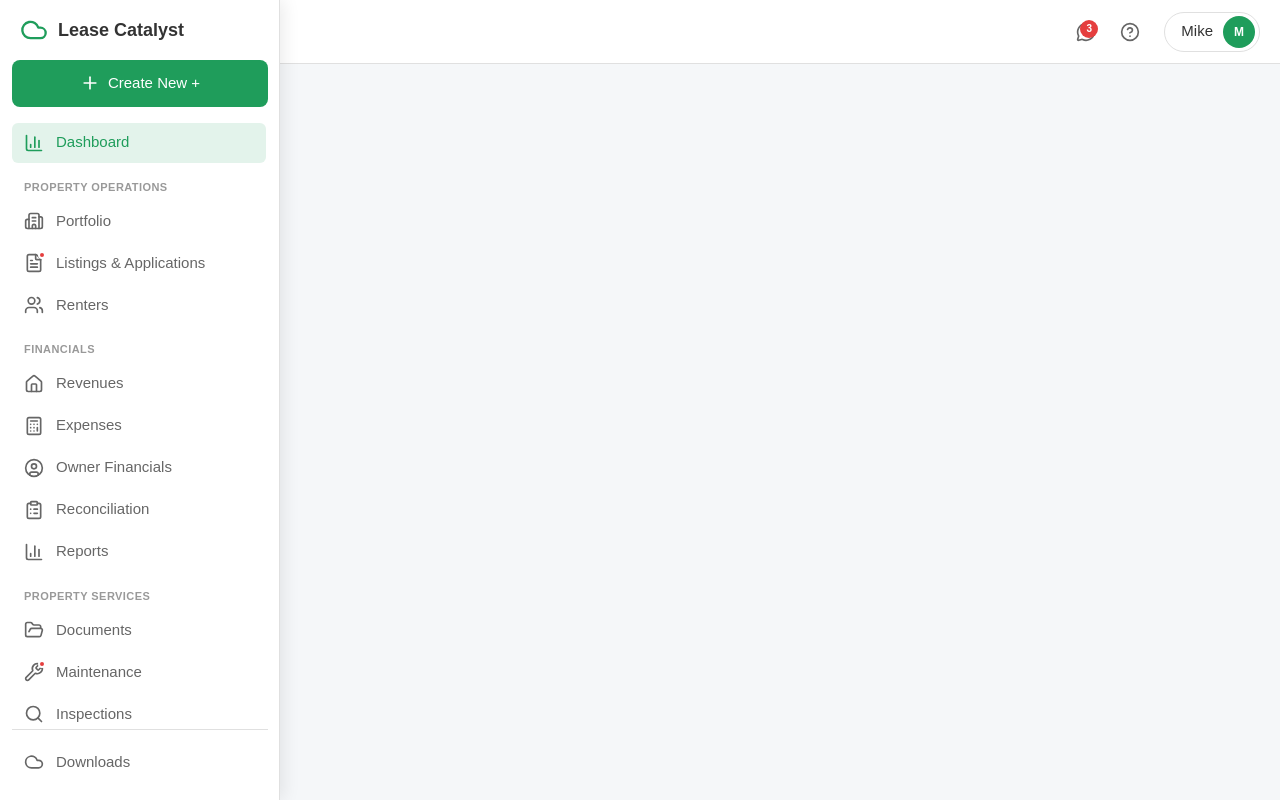
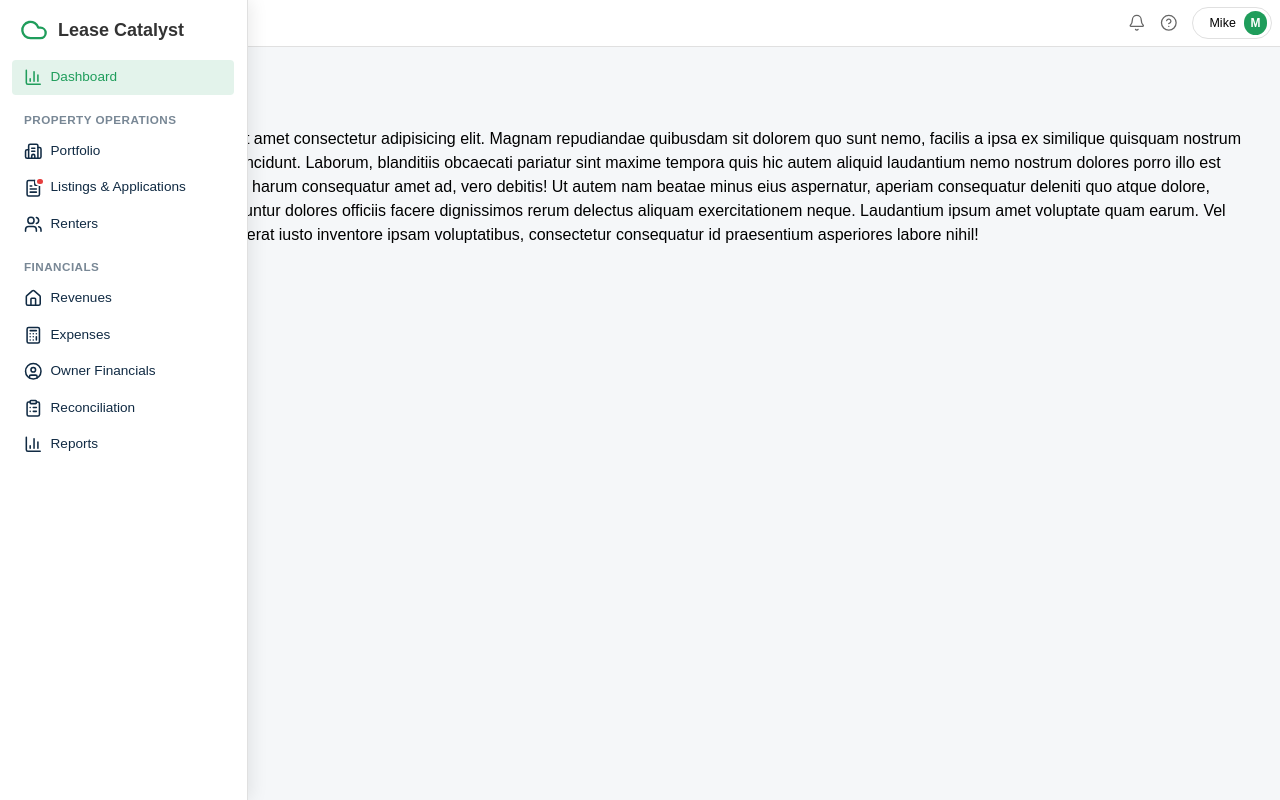
Before and after one commit to PRETHIVEE/lease-catalyst-ui, a React (Vite) app: page /dashboard in a window 1280 px wide. Built offline with nearby package versions, Linux system fonts and the light colour scheme.

Commit message:
Sidebar and header layout fixes completed

```diff
--- a/src/apps/dashboard/Dashboard.tsx
+++ b/src/apps/dashboard/Dashboard.tsx
@@ -1,5 +1,23 @@
 const Dashboard = () => {
-  return <div>Dashboard Page</div>;
+  return (
+    <div>
+      <p className="my-4">Dashboard Page</p>
+      <p>
+        Lorem, ipsum dolor sit amet consectetur adipisicing elit. Magnam
+        repudiandae quibusdam sit dolorem quo sunt nemo, facilis a ipsa ex
+        similique quisquam nostrum asperiores provident incidunt. Laborum,
+        blanditiis obcaecati pariatur sint maxime tempora quis hic autem aliquid
+        laudantium nemo nostrum dolores porro illo est magnam maiores rem harum
+        consequatur amet ad, vero debitis! Ut autem nam beatae minus eius
+        aspernatur, aperiam consequatur deleniti quo atque dolore, architecto et
+        consequuntur dolores officiis facere dignissimos rerum delectus aliquam
+        exercitationem neque. Laudantium ipsum amet voluptate quam earum. Vel
+        neque magni aut, quaerat iusto inventore ipsam voluptatibus, consectetur
+        consequatur id praesentium asperiores labore nihil!
+      </p>
+      <p className="my-4">Dashboard Page</p>
+    </div>
+  );
 };
 
 export default Dashboard;
--- a/src/index.css
+++ b/src/index.css
@@ -266,7 +266,6 @@ code {
 @import "shadcn/tailwind.css";
 @import "@fontsource-variable/geist";
 
-
 @custom-variant dark (&:is(.dark *));
 
 @theme inline {
@@ -321,6 +320,7 @@ code {
   --secondary-foreground: black;
 
   --main-theme: #1f9d5b;
+  /* --main-theme: #42a541; */
   --main-dark1: #23303a;
 
   --muted: #f3f4f6;
--- a/src/layout/main-layout/MainLayout.scss
+++ b/src/layout/main-layout/MainLayout.scss
@@ -1,7 +1,7 @@
 .main-layout {
-  --sidebar-width-collapsed: 4.5rem;
-  --sidebar-width-expanded: 17.5rem;
-  --header-height: 4rem;
+  --sidebar-width-collapsed: 4.25rem;
+  --sidebar-width-expanded: 15.5rem;
+  // --header-height: 4rem;
   --layout-bg: #f5f7f9;
   --layout-surface: #ffffff;
   --layout-border: #e0e0e0;
--- a/src/layout/main-layout/components/Header.tsx
+++ b/src/layout/main-layout/components/Header.tsx
@@ -1,6 +1,6 @@
 import { cn } from "@/lib/utils";
 import type { ReactNode } from "react";
-import { Bell, HelpCircle, Menu, MessageCircle, Search } from "lucide-react";
+import { Bell, HelpCircle, Menu, Search } from "lucide-react";
 import { useLayoutStore } from "../store/layoutStore";
 
 type IconButtonProps = {
@@ -22,7 +22,7 @@ function HeaderIconButton({
       onClick={onClick}
       aria-label={label}
       className={cn(
-        "flex size-[2.25rem] items-center justify-center rounded-md text-[#666666] transition-colors hover:bg-[#f3f4f6] hover:text-[#333333]",
+        "flex size-[2rem] items-center justify-center rounded-md text-[#666666] transition-colors hover:bg-[#f3f4f6] hover:text-[#333333] cursor-pointer",
         className
       )}
     >
@@ -31,24 +31,12 @@ function HeaderIconButton({
   );
 }
 
-function Badge({ count, className }: { count: number; className?: string }) {
-  return (
-    <span
-      className={cn(
-        "absolute -top-0.5 -right-0.5 flex min-w-[1.125rem] h-[1.125rem] items-center justify-center rounded-full bg-[#e53e3e] px-0.5 text-[0.625rem] font-semibold leading-none text-white",
-        className
-      )}
-    >
-      {count > 99 ? "99+" : count}
-    </span>
-  );
-}
-
 export default function Header() {
   const { toggleSidebarPinned, isSidebarPinned } = useLayoutStore();
 
   return (
-    <header className="flex h-[var(--header-height,4rem)] shrink-0 items-center justify-between border-b border-[#e0e0e0] bg-white px-[1.25rem]">
+    // <header className="flex h-[var(--header-height,2rem)] shrink-0 items-center justify-between border-b border-[#e0e0e0] bg-white px-[1.25rem]">
+    <header className="px-2 py-1.75 flex justify-between bg-white border-b border-[#e0e0e0]">
       <div className="flex items-center gap-[0.25rem]">
         <HeaderIconButton
           label={isSidebarPinned ? "Unpin navigation" : "Pin navigation open"}
@@ -57,40 +45,34 @@ export default function Header() {
             isSidebarPinned && "text-main-theme bg-[rgba(31,157,91,0.1)]"
           )}
         >
-          <Menu className="size-[1.25rem]" aria-hidden />
+          <Menu className="size-[1.1rem]" strokeWidth={1.75} aria-hidden />
         </HeaderIconButton>
 
-        <HeaderIconButton label="Notifications">
-          <span className="relative">
-            <Bell className="size-[1.25rem]" aria-hidden />
-            <Badge count={35} />
-          </span>
-        </HeaderIconButton>
-
-        <HeaderIconButton label="Search">
-          <Search className="size-[1.25rem]" aria-hidden />
+        <HeaderIconButton label="Help">
+          <Search className="size-[1.1rem]" strokeWidth={1.75} aria-hidden />
         </HeaderIconButton>
       </div>
 
-      <div className="flex items-center gap-[0.5rem]">
-        <HeaderIconButton label="Messages">
-          <span className="relative">
-            <MessageCircle className="size-[1.25rem]" aria-hidden />
-            <Badge count={3} />
-          </span>
+      <div className="flex items-center gap-[0rem]">
+        <HeaderIconButton label="Help">
+          <Bell className="size-[1.1rem]" strokeWidth={1.75} aria-hidden />
         </HeaderIconButton>
 
         <HeaderIconButton label="Help">
-          <HelpCircle className="size-[1.25rem]" aria-hidden />
+          <HelpCircle
+            className="size-[1.1rem]"
+            strokeWidth={1.75}
+            aria-hidden
+          />
         </HeaderIconButton>
 
         <button
           type="button"
-          className="ml-[0.5rem] flex h-[2.5rem] items-center gap-[0.625rem] rounded-full border border-[#e0e0e0] bg-white py-[0.25rem] pl-[1rem] pr-[0.25rem] text-[0.9375rem] font-medium text-[#333333] transition-colors hover:bg-[#f9fafb]"
+          className="ml-[0.5rem] flex h-[2rem] items-center gap-[0.5rem] rounded-full border border-[#e0e0e0]  py-[0.25rem] pl-[1rem] pr-[0.25rem] text-[0.78rem]"
           aria-label="User menu"
         >
           <span>Mike</span>
-          <span className="flex size-[2rem] items-center justify-center overflow-hidden rounded-full bg-main-theme text-[0.75rem] font-semibold text-white">
+          <span className="flex size-[1.45rem] items-center justify-center overflow-hidden rounded-full bg-main-theme text-[0.75rem] font-semibold text-white">
             M
           </span>
         </button>
--- a/src/layout/main-layout/components/Sidebar.scss
+++ b/src/layout/main-layout/components/Sidebar.scss
@@ -18,9 +18,7 @@
     background-color: var(--layout-surface, #ffffff);
     border-right: 0.0625rem solid var(--layout-border, #e0e0e0);
     overflow: hidden;
-    transition:
-      width 0.3s ease-in-out,
-      box-shadow 0.3s ease-in-out;
+    transition: width 0.3s ease-in-out, box-shadow 0.3s ease-in-out;
   }
 
   // Hover overlay: panel grows over content; shell width stays fixed in flex
@@ -36,6 +34,7 @@
   &--pinned &__panel {
     width: 100%;
     border-right: none;
+    border-right: 0.0625rem solid var(--layout-border, #e0e0e0);
   }
 
   &--pin-closing:not(&--pinned) &__panel {
@@ -49,6 +48,7 @@
     width: 100%;
     box-sizing: border-box;
     padding: 1rem 0.75rem;
+    // border: 2px solid red;
   }
 
   &--expanded &__inner,
@@ -85,9 +85,7 @@
     opacity: 0;
     max-width: 0;
     overflow: hidden;
-    transition:
-      opacity 0.25s ease,
-      max-width 0.3s ease;
+    transition: opacity 0.25s ease, max-width 0.3s ease;
   }
 
   &--expanded &__brand-text {
@@ -95,42 +93,17 @@
     max-width: 12rem;
   }
 
-  &__create-btn {
-    display: flex;
-    align-items: center;
-    justify-content: center;
-    gap: 0.5rem;
-    width: 100%;
-    margin-bottom: 1rem;
-    padding: 0.75rem;
-    border: none;
-    border-radius: 0.5rem;
-    background-color: var(--layout-brand);
-    color: #ffffff;
-    font-size: 0.9375rem;
-    font-weight: 500;
-    cursor: pointer;
-    white-space: nowrap;
-    transition: background-color 0.2s ease;
+  // &__create-label {
+  //   opacity: 0;
+  //   max-width: 0;
+  //   overflow: hidden;
+  //   transition: opacity 0.25s ease, max-width 0.3s ease;
+  // }
 
-    &:hover {
-      filter: brightness(0.95);
-    }
-  }
-
-  &__create-label {
-    opacity: 0;
-    max-width: 0;
-    overflow: hidden;
-    transition:
-      opacity 0.25s ease,
-      max-width 0.3s ease;
-  }
-
-  &--expanded &__create-label {
-    opacity: 1;
-    max-width: 10rem;
-  }
+  // &--expanded &__create-label {
+  //   opacity: 1;
+  //   max-width: 10rem;
+  // }
 
   &__nav {
     flex: 1;
@@ -156,18 +129,17 @@
 
   &__group-title {
     padding: 0.5rem 0.75rem 0.375rem;
-    font-size: 0.6875rem;
+    font-size: 0.73rem;
     font-weight: 600;
     letter-spacing: 0.04em;
     text-transform: uppercase;
-    color: var(--layout-text-subtle);
+    // color: var(--layout-text-subtle);
+    color: #102a4390;
     white-space: nowrap;
     opacity: 0;
     max-height: 0;
     overflow: hidden;
-    transition:
-      opacity 0.2s ease,
-      max-height 0.3s ease;
+    transition: opacity 0.2s ease, max-height 0.3s ease;
   }
 
   &--expanded &__group-title {
@@ -179,17 +151,16 @@
     position: relative;
     display: flex;
     align-items: center;
-    gap: 0.75rem;
-    padding: 0.625rem 0.75rem;
+    // gap: 0.75rem;
+    padding: 0.5rem 0.75rem;
     margin-bottom: 0.125rem;
-    border-radius: 0.375rem;
-    color: var(--layout-text-muted);
+    border-radius: 0.25rem;
+    // color: var(--layout-text-muted);
+    color: #102a43;
     text-decoration: none;
-    font-size: 0.9375rem;
+    // font-size: 0.9375rem;
     line-height: 1.25;
-    transition:
-      background-color 0.15s ease,
-      color 0.15s ease;
+    transition: background-color 0.15s ease, color 0.15s ease;
 
     &:hover {
       background-color: rgba(31, 157, 91, 0.08);
@@ -209,13 +180,15 @@
     display: flex;
     align-items: center;
     justify-content: center;
-    width: 1.25rem;
-    height: 1.25rem;
+    // width: 1.1rem;
+    // height: 1.1rem;
+    // border: 1px solid red;
   }
 
   &__link-icon {
-    width: 1.25rem;
-    height: 1.25rem;
+    width: 1.16rem;
+    height: 1.16rem;
+    // border: 1px solid blue;
   }
 
   &__link-label {
@@ -223,22 +196,22 @@
     opacity: 0;
     max-width: 0;
     overflow: hidden;
-    transition:
-      opacity 0.25s ease,
-      max-width 0.3s ease;
+    transition: opacity 0.25s ease, max-width 0.3s ease;
+    font-size: 0.85rem;
   }
 
   &--expanded &__link-label {
     opacity: 1;
     max-width: 12rem;
+    margin-left: 0.5rem;
   }
 
   &__notification-dot {
     position: absolute;
     top: -0.125rem;
     right: -0.125rem;
-    width: 0.5rem;
-    height: 0.5rem;
+    width: 0.6rem;
+    height: 0.6rem;
     border-radius: 50%;
     background-color: #e53e3e;
     border: 0.125rem solid #ffffff;
@@ -257,14 +230,14 @@
     padding-right: 0.5rem;
   }
 
-  &:not(.sidebar--expanded) &__create-btn,
-  &--pin-closing:not(&--pinned) &__create-btn {
-    width: 2.5rem;
-    height: 2.5rem;
-    margin-left: auto;
-    margin-right: auto;
-    padding: 0;
-  }
+  // &:not(.sidebar--expanded) &__create-btn,
+  // &--pin-closing:not(&--pinned) &__create-btn {
+  //   width: 2.5rem;
+  //   height: 2.5rem;
+  //   margin-left: auto;
+  //   margin-right: auto;
+  //   padding: 0;
+  // }
 
   &:not(.sidebar--expanded) &__brand,
   &--pin-closing:not(&--pinned) &__brand {
@@ -274,7 +247,7 @@
   }
 
   &--pin-closing:not(&--pinned) &__brand-text,
-  &--pin-closing:not(&--pinned) &__create-label,
+  // &--pin-closing:not(&--pinned) &__create-label,
   &--pin-closing:not(&--pinned) &__link-label,
   &--pin-closing:not(&--pinned) &__group-title {
     opacity: 0;
--- a/src/layout/main-layout/components/Sidebar.tsx
+++ b/src/layout/main-layout/components/Sidebar.tsx
@@ -21,7 +21,10 @@ function SidebarNavLink({ item }: { item: NavItem }) {
       <span className="sidebar__link-icon-wrap">
         <item.icon className="sidebar__link-icon" aria-hidden />
         {item.hasNotification && (
-          <span className="sidebar__notification-dot" aria-label="New updates" />
+          <span
+            className="sidebar__notification-dot"
+            aria-label="New updates"
+          />
         )}
       </span>
       <span className="sidebar__link-label">{item.label}</span>
@@ -36,8 +39,7 @@ export default function Sidebar() {
     isSidebarHovered,
     setSidebarHovered,
   } = useLayoutStore();
-  const isExpanded =
-    isSidebarPinned || isSidebarHovered || isSidebarPinClosing;
+  const isExpanded = isSidebarPinned || isSidebarHovered || isSidebarPinClosing;
   const isHoverOverlay = isSidebarHovered && !isSidebarPinned;
 
   return (
@@ -47,7 +49,7 @@ export default function Sidebar() {
         isSidebarPinned && "sidebar--pinned",
         isSidebarPinClosing && "sidebar--pin-closing",
         isHoverOverlay && "sidebar--hover",
-        isExpanded && "sidebar--expanded",
+        isExpanded && "sidebar--expanded"
       )}
       aria-label="Main navigation"
     >
@@ -62,10 +64,10 @@ export default function Sidebar() {
             <span className="sidebar__brand-text">Lease Catalyst</span>
           </div>
 
-          <button type="button" className="sidebar__create-btn">
+          {/* <button type="button" className="sidebar__create-btn">
             <Plus className="size-5 shrink-0" aria-hidden />
             <span className="sidebar__create-label">Create New +</span>
-          </button>
+          </button> */}
 
           <nav className="sidebar__nav">
             {sidebarNavGroups.map((group) => (
@@ -83,11 +85,11 @@ export default function Sidebar() {
             ))}
           </nav>
 
-          <div className="sidebar__footer">
+          {/* <div className="sidebar__footer">
             {sidebarFooterItems.map((item) => (
               <SidebarNavLink key={item.path} item={item} />
             ))}
-          </div>
+          </div> */}
         </div>
       </div>
     </aside>
--- a/src/layout/main-layout/components/sidebar-nav-config.ts
+++ b/src/layout/main-layout/components/sidebar-nav-config.ts
@@ -49,24 +49,28 @@ export const sidebarNavGroups: NavGroup[] = [
     items: [
       { label: "Revenues", path: "/revenues", icon: Home },
       { label: "Expenses", path: "/expenses", icon: Calculator },
-      { label: "Owner Financials", path: "/owner-financials", icon: UserCircle },
+      {
+        label: "Owner Financials",
+        path: "/owner-financials",
+        icon: UserCircle,
+      },
       { label: "Reconciliation", path: "/reconciliation", icon: ClipboardList },
       { label: "Reports", path: "/reports", icon: BarChart3 },
     ],
   },
-  {
-    title: "Property Services",
-    items: [
-      { label: "Documents", path: "/documents", icon: FolderOpen },
-      {
-        label: "Maintenance",
-        path: "/maintenance",
-        icon: Wrench,
-        hasNotification: true,
-      },
-      { label: "Inspections", path: "/inspections", icon: Search },
-    ],
-  },
+  // {
+  //   title: "Property Services",
+  //   items: [
+  //     { label: "Documents", path: "/documents", icon: FolderOpen },
+  //     {
+  //       label: "Maintenance",
+  //       path: "/maintenance",
+  //       icon: Wrench,
+  //       hasNotification: true,
+  //     },
+  //     { label: "Inspections", path: "/inspections", icon: Search },
+  //   ],
+  // },
 ];
 
 export const sidebarFooterItems: NavItem[] = [
```
